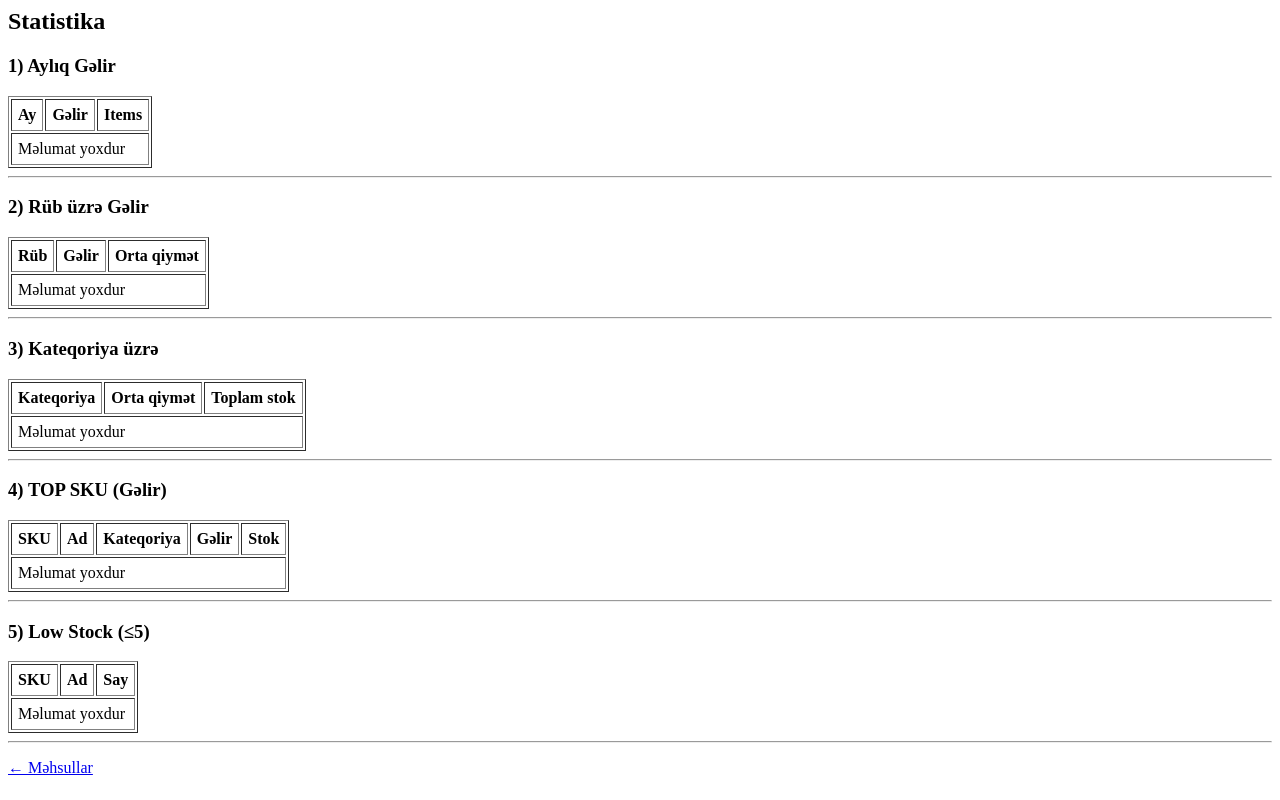
After one commit to Husu2000/PythonAI-Task3, a Django app: template Python-Ai-Task-3-4-master/datalab/products/templates/products/stats.html in a window 1280 px wide. The commit adds this page. Run offline with Django 3.2, Linux system fonts and the light colour scheme; the template is opened without the code that fills it, so the values that code supplies are empty.

Commit message:
Task 38 - stats sehifesine chart grafikler elave edildi

```diff
--- a/Python-Ai-Task-3-4-master/datalab/products/templates/products/dashboard.html
+++ b/Python-Ai-Task-3-4-master/datalab/products/templates/products/dashboard.html
@@ -41,5 +41,6 @@
 <p>
     <a href="{% url 'product_list' %}">Products</a>
     <a href="{% url 'product_upload' %}">Upload</a>
+    <a href="{% url 'stats' %}">Statistics</a>
 
 </p>
--- /dev/null
+++ b/Python-Ai-Task-3-4-master/datalab/products/templates/products/stats.html
@@ -0,0 +1,97 @@
+<h2>Statistika</h2>
+
+<h3>1) Aylıq Gəlir</h3>
+<div style="display:flex; gap:24px; flex-wrap:wrap; align-items:flex-start;">
+    <div style="flex:1; min-width:300px;">
+        <table border="1" cellpadding="6">
+            <tr><th>Ay</th><th>Gəlir</th><th>Items</th></tr>
+            {% for r in monthly %}
+            <tr><td>{{ r.month|date:"Y-m" }}</td><td>{{ r.revenue }}</td><td>{{ r.items }}</td></tr>
+            {% empty %}
+            <tr><td colspan="3">Məlumat yoxdur</td></tr>
+            {% endfor %}
+        </table>
+    </div>
+    <div style="flex:3; min-width:400px;">
+        {{ chart_monthly|safe }}
+    </div>
+</div>
+
+<hr>
+
+<h3>2) Rüb üzrə Gəlir</h3>
+<div style="display:flex; gap:24px; flex-wrap:wrap; align-items:flex-start;">
+    <div style="flex:1; min-width:300px;">
+        <table border="1" cellpadding="6">
+            <tr><th>Rüb</th><th>Gəlir</th><th>Orta qiymət</th></tr>
+            {% for r in quarterly %}
+            <tr><td>Q{{ r.q }}</td><td>{{ r.revenue }}</td><td>{{ r.avg_price }}</td></tr>
+            {% empty %}
+            <tr><td colspan="3">Məlumat yoxdur</td></tr>
+            {% endfor %}
+        </table>
+    </div>
+    <div style="flex:3; min-width:400px;">
+        {{ chart_quarterly|safe }}
+    </div>
+</div>
+
+<hr>
+
+<h3>3) Kateqoriya üzrə</h3>
+<div style="display:flex; gap:24px; flex-wrap:wrap; align-items:flex-start;">
+    <div style="flex:1; min-width:300px;">
+        <table border="1" cellpadding="6">
+            <tr><th>Kateqoriya</th><th>Orta qiymət</th><th>Toplam stok</th></tr>
+            {% for r in by_cat %}
+            <tr><td>{{ r.category }}</td><td>{{ r.mean_price }}</td><td>{{ r.total_qty }}</td></tr>
+            {% empty %}
+            <tr><td colspan="3">Məlumat yoxdur</td></tr>
+            {% endfor %}
+        </table>
+    </div>
+    <div style="flex:3; min-width:400px;">
+        {{ chart_by_cat|safe }}
+    </div>
+</div>
+
+<hr>
+
+<h3>4) TOP SKU (Gəlir)</h3>
+<div style="display:flex; gap:24px; flex-wrap:wrap; align-items:flex-start;">
+    <div style="flex:1; min-width:300px;">
+        <table border="1" cellpadding="6">
+            <tr><th>SKU</th><th>Ad</th><th>Kateqoriya</th><th>Gəlir</th><th>Stok</th></tr>
+            {% for r in top_sku %}
+            <tr><td>{{ r.sku }}</td><td>{{ r.name }}</td><td>{{ r.category }}</td><td>{{ r.revenue }}</td><td>{{ r.qty }}</td></tr>
+            {% empty %}
+            <tr><td colspan="5">Məlumat yoxdur</td></tr>
+            {% endfor %}
+        </table>
+    </div>
+    <div style="flex:3; min-width:400px;">
+        {{ chart_top_sku|safe }}
+    </div>
+</div>
+
+<hr>
+
+<h3>5) Low Stock (≤5)</h3>
+<div style="display:flex; gap:24px; flex-wrap:wrap; align-items:flex-start;">
+    <div style="flex:1; min-width:300px;">
+        <table border="1" cellpadding="6">
+            <tr><th>SKU</th><th>Ad</th><th>Say</th></tr>
+            {% for p in low_stock %}
+            <tr><td>{{ p.sku }}</td><td>{{ p.name }}</td><td>{{ p.quantity }}</td></tr>
+            {% empty %}
+            <tr><td colspan="3">Məlumat yoxdur</td></tr>
+            {% endfor %}
+        </table>
+    </div>
+    <div style="flex:3; min-width:400px;">
+        {{ chart_low_stock|safe }}
+    </div>
+</div>
+
+<hr>
+<p><a href="{% url 'product_list' %}">← Məhsullar</a></p>
--- a/Python-Ai-Task-3-4-master/datalab/products/urls.py
+++ b/Python-Ai-Task-3-4-master/datalab/products/urls.py
@@ -7,4 +7,5 @@ urlpatterns = [
     path('products/upload/',views.product_upload,name='product_upload'),
     path('products/export',views.product_export,name='product_export'),
     path('products/template/',views.template_download,name='template_download'),
+    path('stats/',views.stats_view,name='stats'),
 ]
```
Also changed, not shown: Python-Ai-Task-3-4-master/datalab/products/views.py (+115 -0 lines).
